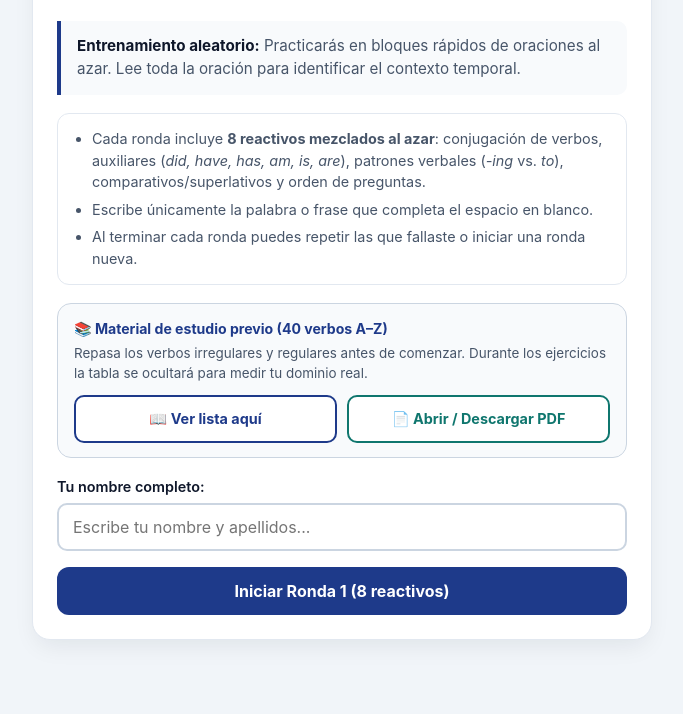
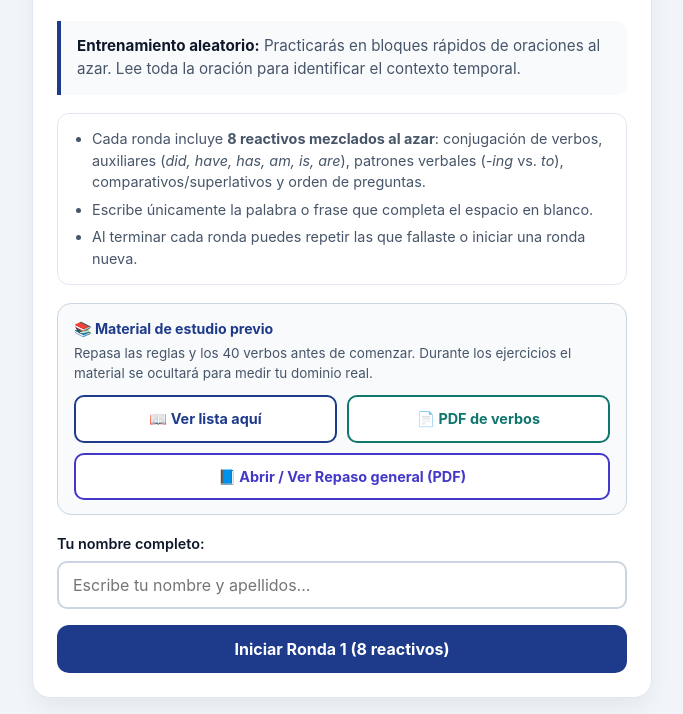
Before and after one commit to EdgarGFierro/General-Practice-E2-, a plain HTML site: page index.html in a window 1280 px wide. Shown: the part 92-806 px from the top of the page, without its empty margins (298-981 px from the left). Drawn offline with Linux system fonts and the light colour scheme.

Commit message:
Update index.html

```diff
--- a/index.html
+++ b/index.html
@@ -112,7 +112,7 @@
       margin-bottom: 0;
     }
 
-    /* Bloque de consulta de verbos (solo visible en inicio y resumen) */
+    /* Bloque de material de estudio (solo visible en inicio y resumen) */
     .resource-card {
       background: #f8fafc;
       border: 1.5px solid #cbd5e1;
@@ -179,6 +179,19 @@
 
     .btn-outline-teal:hover {
       background: #ccfbf1;
+    }
+
+    .btn-outline-guide {
+      border-color: #4338ca;
+      color: #4338ca;
+    }
+
+    .btn-outline-guide:hover {
+      background: #e0e7ff;
+    }
+
+    .full-span {
+      grid-column: 1 / -1;
     }
 
     .form-group {
@@ -598,13 +611,14 @@
         <li>Al terminar cada ronda puedes repetir las que fallaste o iniciar una ronda nueva.</li>
       </ul>
 
-      <!-- ACCESO A LA LISTA DE 40 VERBOS ANTES DE INICIAR -->
+      <!-- ACCESO A MATERIAL DE ESTUDIO ANTES DE INICIAR -->
       <div class="resource-card">
-        <div class="resource-title">📚 Material de estudio previo (40 verbos A–Z)</div>
-        <div class="resource-sub">Repasa los verbos irregulares y regulares antes de comenzar. Durante los ejercicios la tabla se ocultará para medir tu dominio real.</div>
+        <div class="resource-title">📚 Material de estudio previo</div>
+        <div class="resource-sub">Repasa las reglas y los 40 verbos antes de comenzar. Durante los ejercicios el material se ocultará para medir tu dominio real.</div>
         <div class="resource-actions">
           <button type="button" class="btn-outline" onclick="openVerbModal()">📖 Ver lista aquí</button>
-          <a class="btn-outline btn-outline-teal" href="lista-verbos.pdf" target="_blank" rel="noopener">📄 Abrir / Descargar PDF</a>
+          <a class="btn-outline btn-outline-teal" href="lista-verbos.pdf" target="_blank" rel="noopener">📄 PDF de verbos</a>
+          <a class="btn-outline btn-outline-guide full-span" href="Repaso%20general.pdf" target="_blank" rel="noopener">📘 Abrir / Ver Repaso general (PDF)</a>
         </div>
       </div>
 
@@ -616,7 +630,7 @@
       <button class="btn btn-primary" onclick="startSession()">Iniciar Ronda 1 (8 reactivos)</button>
     </div>
 
-    <!-- PANTALLA 2: EJERCICIO (SIN ACCESO A LA TABLA) -->
+    <!-- PANTALLA 2: EJERCICIO (SIN ACCESO A MATERIAL) -->
     <div class="content hidden" id="quizScreen">
       <div class="progress-wrap">
         <div class="progress-meta">
@@ -688,12 +702,13 @@
         🎲 Siguiente ronda de 8 (Nuevos reactivos)
       </button>
 
-      <!-- CONSULTA DE VERBOS ENTRE RONDAS -->
+      <!-- CONSULTA DE MATERIAL ENTRE RONDAS -->
       <div class="resource-card" style="margin-top: 12px; margin-bottom: 14px;">
-        <div class="resource-title">📖 ¿Necesitas repasar algún verbo antes de continuar?</div>
+        <div class="resource-title">📖 ¿Necesitas repasar antes de continuar?</div>
         <div class="resource-actions" style="margin-top: 8px;">
           <button type="button" class="btn-outline" onclick="openVerbModal()">Ver tabla de 40 verbos</button>
           <a class="btn-outline btn-outline-teal" href="lista-verbos.pdf" target="_blank" rel="noopener">📄 PDF de verbos</a>
+          <a class="btn-outline btn-outline-guide full-span" href="Repaso%20general.pdf" target="_blank" rel="noopener">📘 Abrir / Ver Repaso general (PDF)</a>
         </div>
       </div>
 
```
